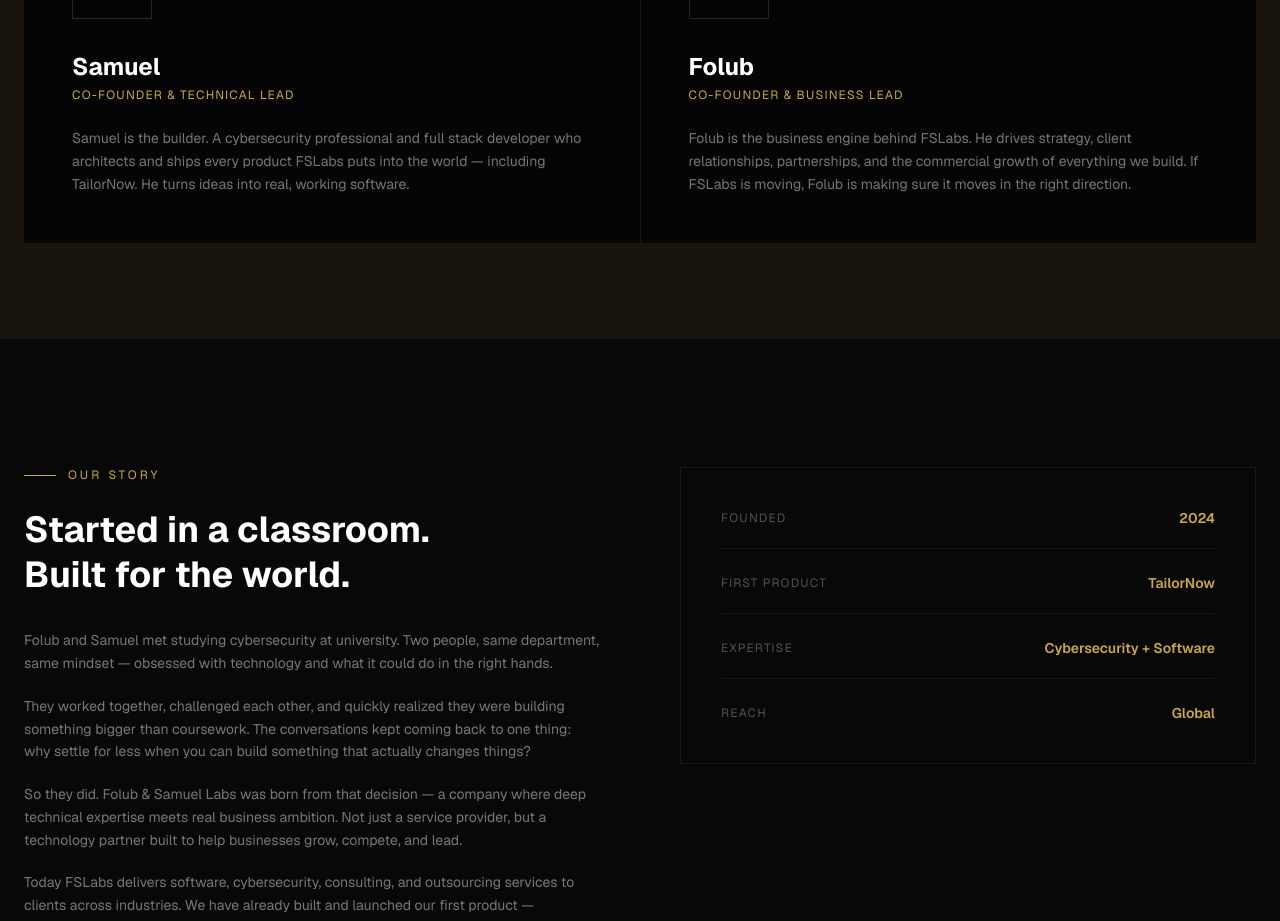
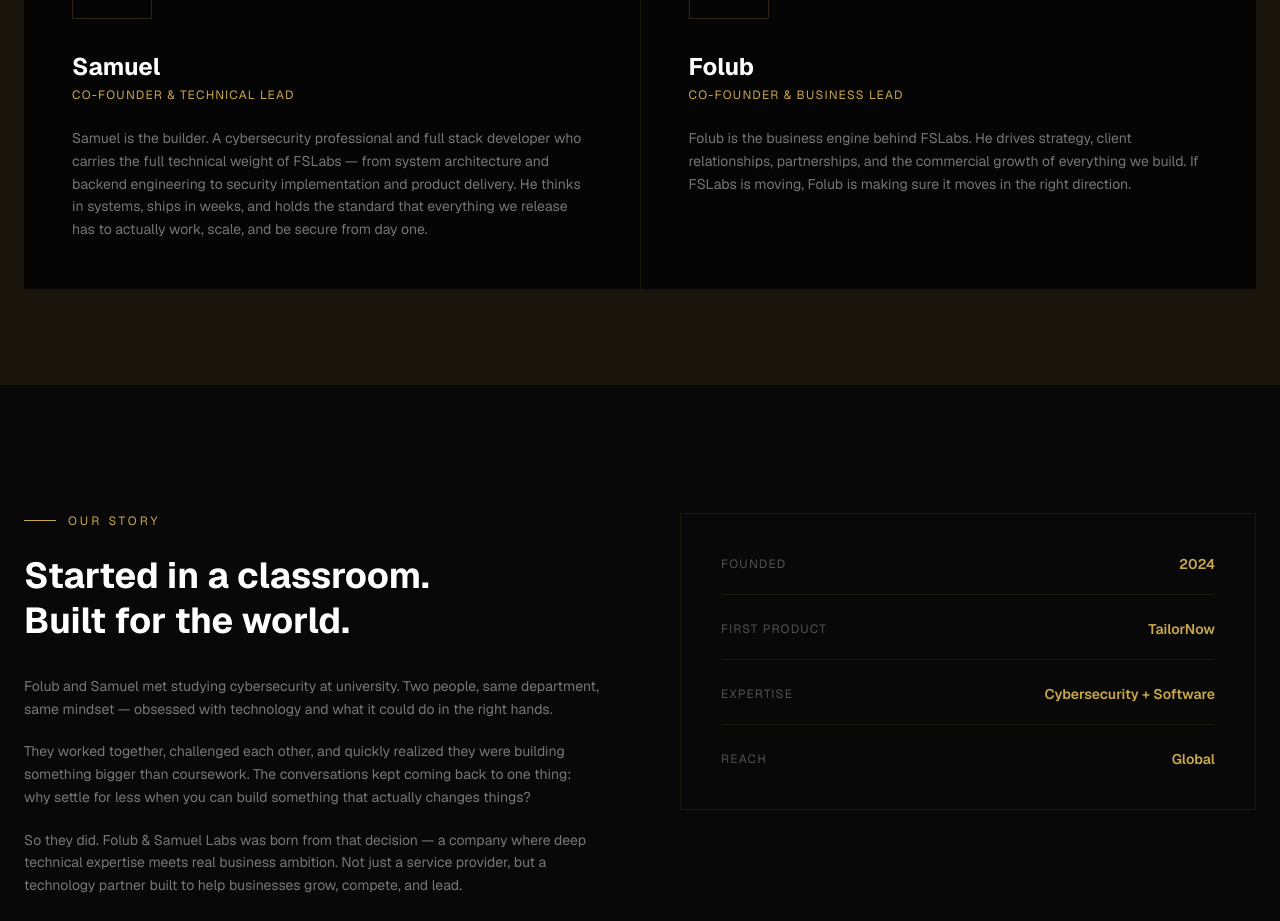
Before and after one commit to blurryface09/folubandsamuellabs, a Next.js app: page /about in a window 1280 px wide. Shown: the part 820-1741 px from the top of the page. Built offline with nearby package versions, Linux system fonts and the light colour scheme.

Commit message:
Deepen Samuel bio
Co-Authored-By: Claude Sonnet 4.6 <noreply@anthropic.com>

```diff
--- a/app/about/page.tsx
+++ b/app/about/page.tsx
@@ -33,7 +33,7 @@ export default function About() {
               initial: "S",
               name: "Samuel",
               role: "Co-Founder & Technical Lead",
-              bio: "Samuel is the builder. A cybersecurity professional and full stack developer who architects and ships every product FSLabs puts into the world — including TailorNow. He turns ideas into real, working software.",
+              bio: "Samuel is the builder. A cybersecurity professional and full stack developer who carries the full technical weight of FSLabs — from system architecture and backend engineering to security implementation and product delivery. He thinks in systems, ships in weeks, and holds the standard that everything we release has to actually work, scale, and be secure from day one.",
             },
             {
               initial: "F",
```
